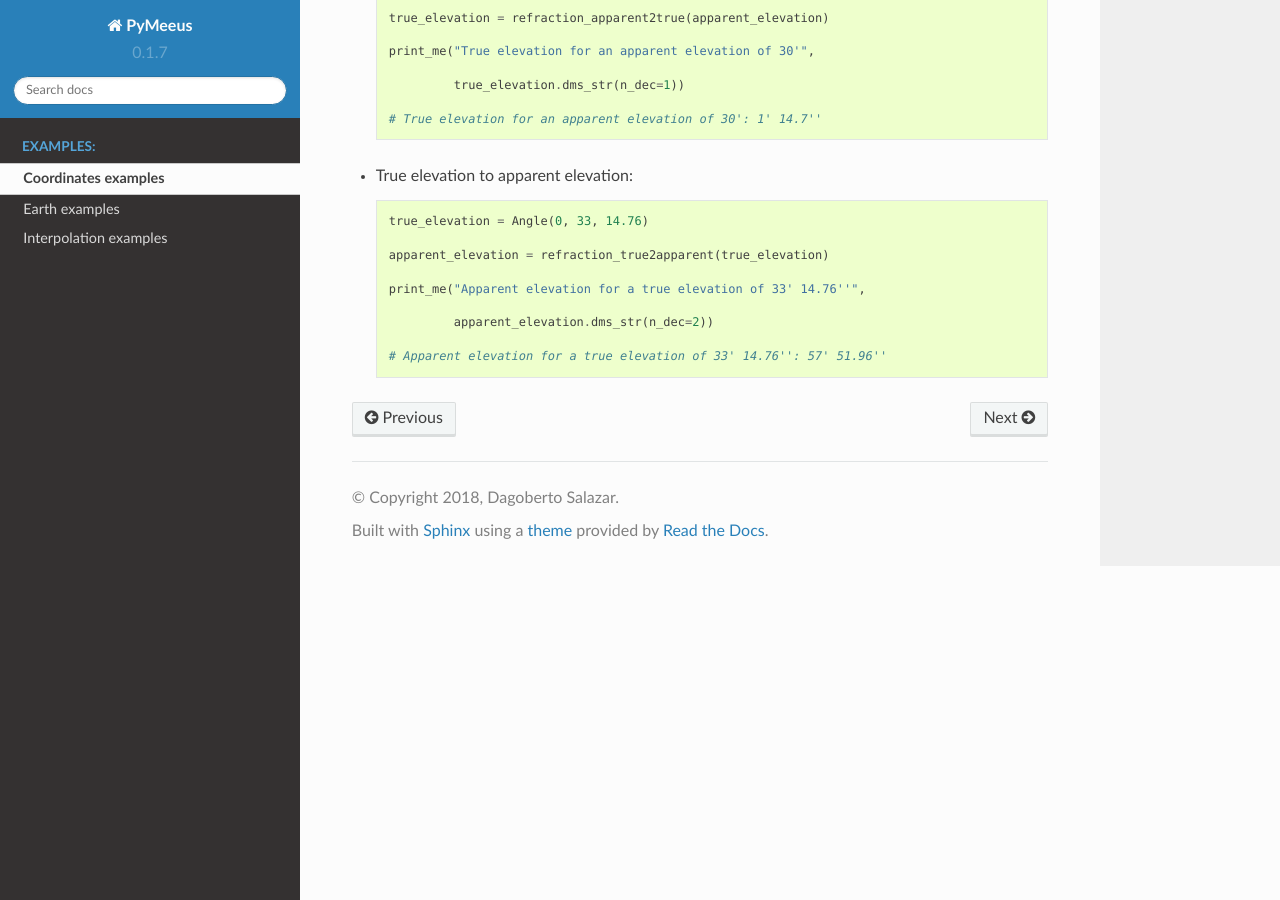
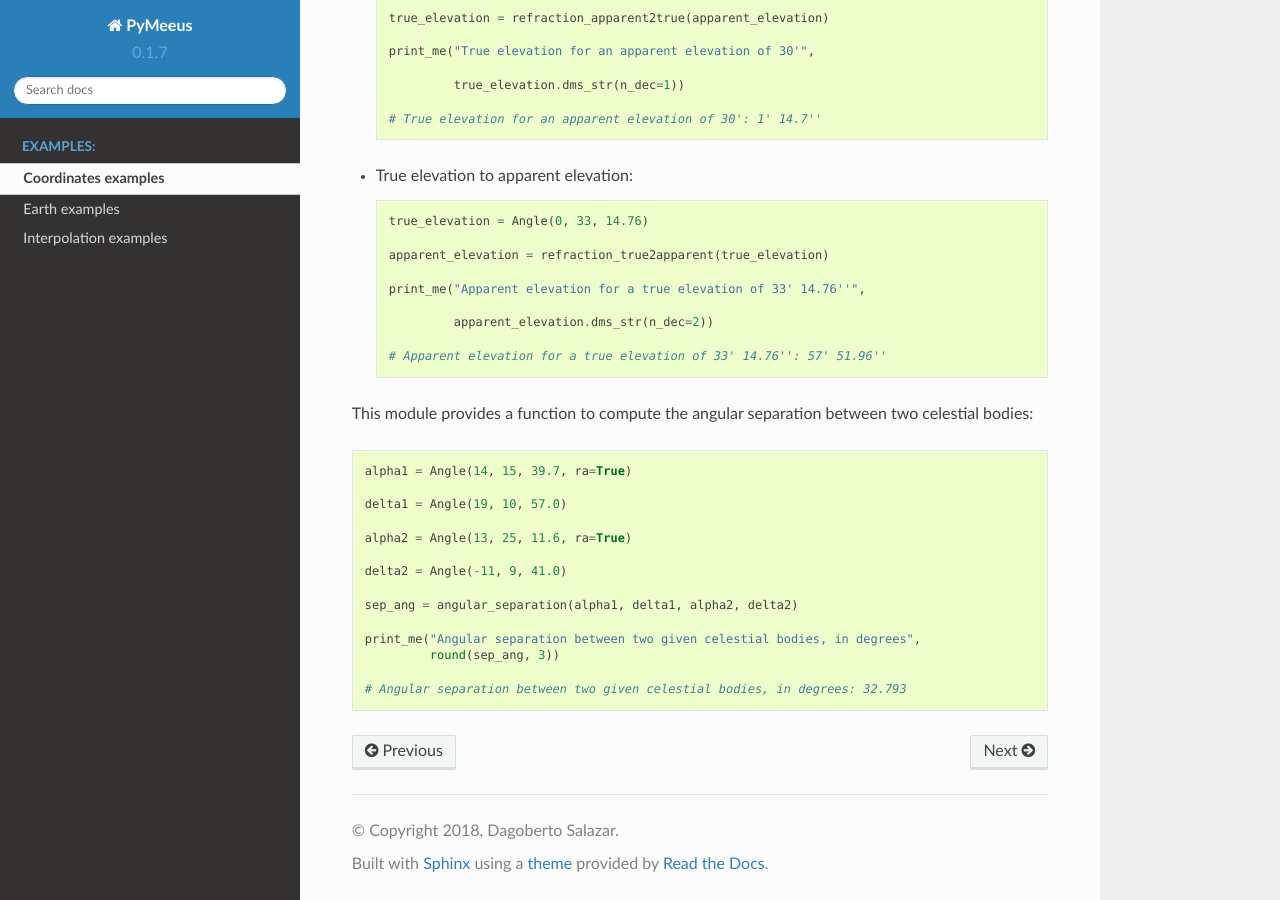
Before and after one commit to architest/pymeeus, a Sphinx documentation site: the page built from docs/source/ex-Coordinates.rst, in a window 1280 px wide and 900 px high, scrolled down 6645 px. Built offline with Sphinx 7.4.7 and the Read the Docs theme 2.0.0, drawn with Linux system fonts in a browser that asks for light colours; formulas are drawn with MathJax 3; pages that are not in the unit, such as notebooks, are missing from menus.

Commit message:
Add example for 'angular_separation()' function

```diff
--- a/docs/source/ex-Coordinates.rst
+++ b/docs/source/ex-Coordinates.rst
@@ -352,3 +352,20 @@ The air in the atmosphere introduces an error in the elevation due to the refrac
              apparent_elevation.dms_str(n_dec=2))
 
     # Apparent elevation for a true elevation of 33' 14.76'': 57' 51.96''
+
+This module provides a function to compute the angular separation between two celestial bodies::
+
+    alpha1 = Angle(14, 15, 39.7, ra=True)
+
+    delta1 = Angle(19, 10, 57.0)
+
+    alpha2 = Angle(13, 25, 11.6, ra=True)
+
+    delta2 = Angle(-11, 9, 41.0)
+
+    sep_ang = angular_separation(alpha1, delta1, alpha2, delta2)
+
+    print_me("Angular separation between two given celestial bodies, in degrees",
+             round(sep_ang, 3))
+
+    # Angular separation between two given celestial bodies, in degrees: 32.793
```
